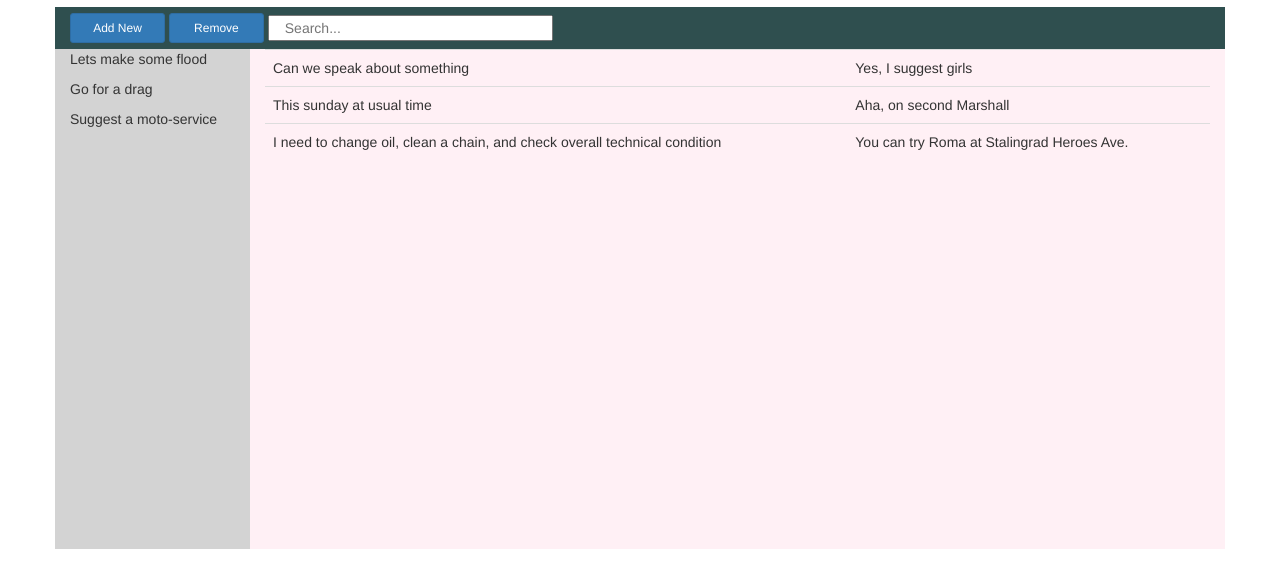
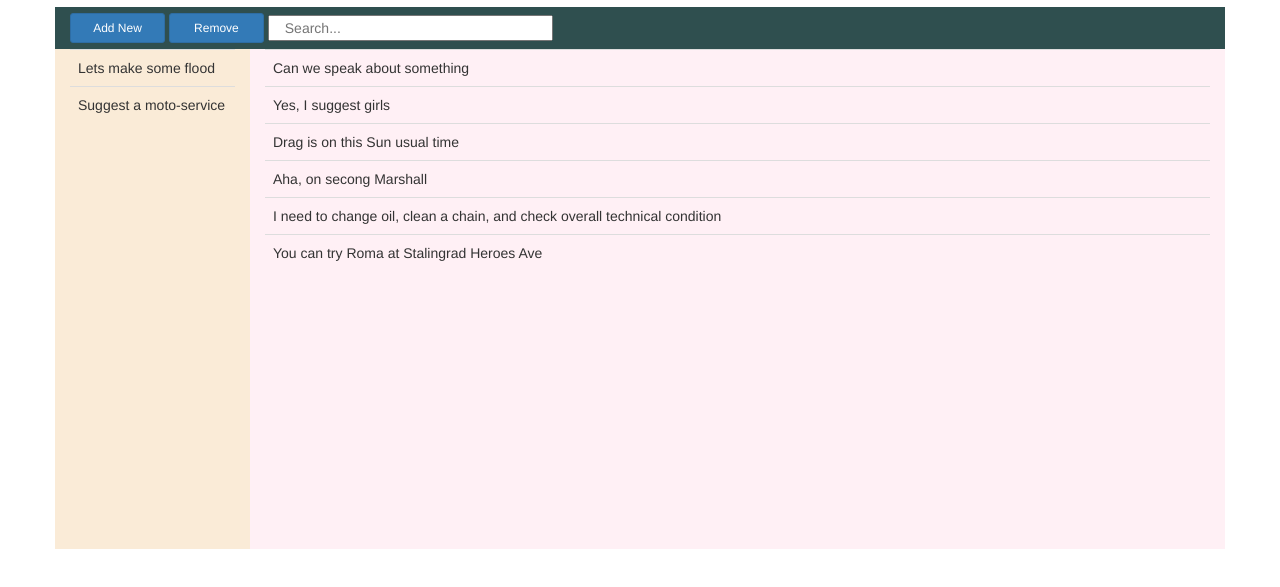
Before and after one commit to roy-yuri/MessageBoardNG, a plain HTML site: page Board/index.html in a window 1280 px wide. Shown: the part 63-650 px from the top of the page. Drawn offline with nearby package versions, Linux system fonts and the light colour scheme.

Commit message:
More layout works, change model with typical forum db representation. I.e. plain list of posts with links on parents.

```diff
--- a/Board/css/board.css
+++ b/Board/css/board.css
@@ -1,4 +1,10 @@
-.vertical-align {
+.topics {
+    display: flex;
+    align-items: center;
+    height: 3em;
+}
+
+.header {
     display: flex;
     align-items: center;
     height: 3em;
--- a/Board/index.html
+++ b/Board/index.html
@@ -22,7 +22,7 @@
             <h1>Message Board</h1>
         </div>
 
-        <div class="col-md-12 vertical-align">
+        <div class="col-md-12 header">
             <button class="btn btn-primary btn-sm col-sm-1" type="button">Add New</button>&nbsp;
             <button class="btn btn-primary btn-sm col-sm-1" type="button">Remove</button>&nbsp;
             <input placeholder="Search..." class="col-sm-3" ng-model="query">
@@ -30,15 +30,20 @@
         </div>
     </div>
     <div class="row">
-        <div class="col-md-2" style="background-color:lightgray; height:500px;">
-            <p ng-repeat="message in messages | filter:query">{{message.title}}<br></p>
+        <div class="col-md-2" style="background-color:antiquewhite; height:500px;">
+            <table class="table table-hover">
+                <tr ng-repeat="message in messages | filter: {parent : 'root' }">
+                    <td>
+                        {{message.title}}
+                    </td>
+                </tr>
+            </table>
         </div>
 
         <div class="col-md-10" style="background-color:lavenderblush; height:500px; overflow: auto;">
-            <table class="table messages">
+            <table class="table messages table-hover">
                 <tr ng-repeat="message in messages | filter:query">
                     <td>{{message.text}}</td>
-                    <td>{{message.reply}}</td>
                 </tr>
             </table>
         </div>
--- a/Board/js/main.js
+++ b/Board/js/main.js
@@ -6,14 +6,29 @@ var messageBoard = angular.module('messageBoard', []);
 
 messageBoard.controller('MessageBoardCtrl', function ($scope) {
     $scope.messages = [
-        {'title': 'Lets make some flood',
-            'text': 'Can we speak about something',
-            'reply': 'Yes, I suggest girls'},
-        {'title': 'Go for a drag',
-            'text': 'This sunday at usual time',
-            'reply': 'Aha, on second Marshall'},
-        {'title': 'Suggest a moto-service ',
-            'text': 'I need to change oil, clean a chain, and check overall technical condition',
-            'reply': 'You can try Roma at Stalingrad Heroes Ave.'}
+        {'id': 1,
+            'parent':'root',
+            'title': 'Lets make some flood',
+            'text': 'Can we speak about something'},
+        {'id': 2,
+            'parent':1,
+            'title': 'Lets make some flood',
+            'text': 'Yes, I suggest girls'},
+        {'id': 3,
+            'parent':1,
+            'title': 'Lets make some flood',
+            'text': 'Drag is on this Sun usual time'},
+        {'id': 4,
+            'parent':1,
+            'title': 'Lets make some flood',
+            'text': 'Aha, on secong Marshall'},
+        {'id': 5,
+            'parent':'root',
+            'title': 'Suggest a moto-service',
+            'text': 'I need to change oil, clean a chain, and check overall technical condition'},
+        {'id': 6,
+            'parent':5,
+            'title': 'Suggest a moto-service',
+            'text': 'You can try Roma at Stalingrad Heroes Ave'}
     ];
 });
```
